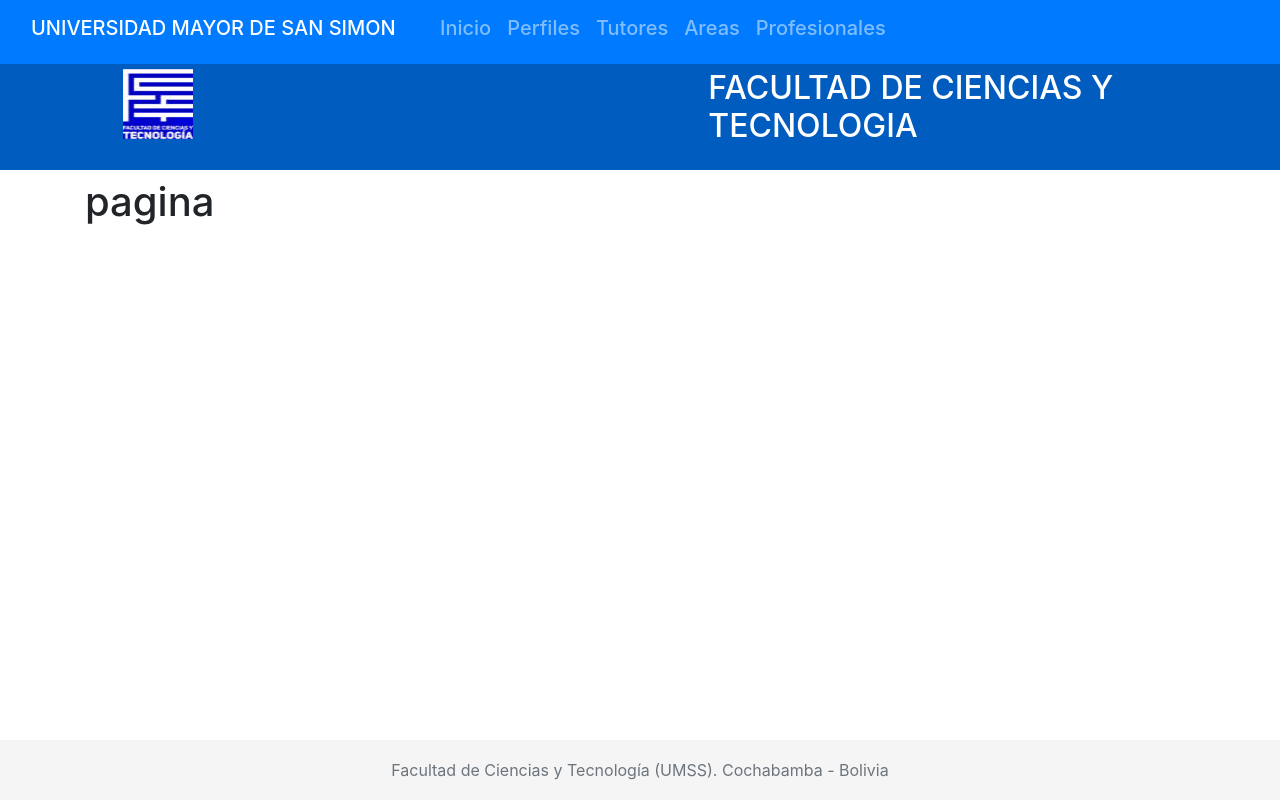
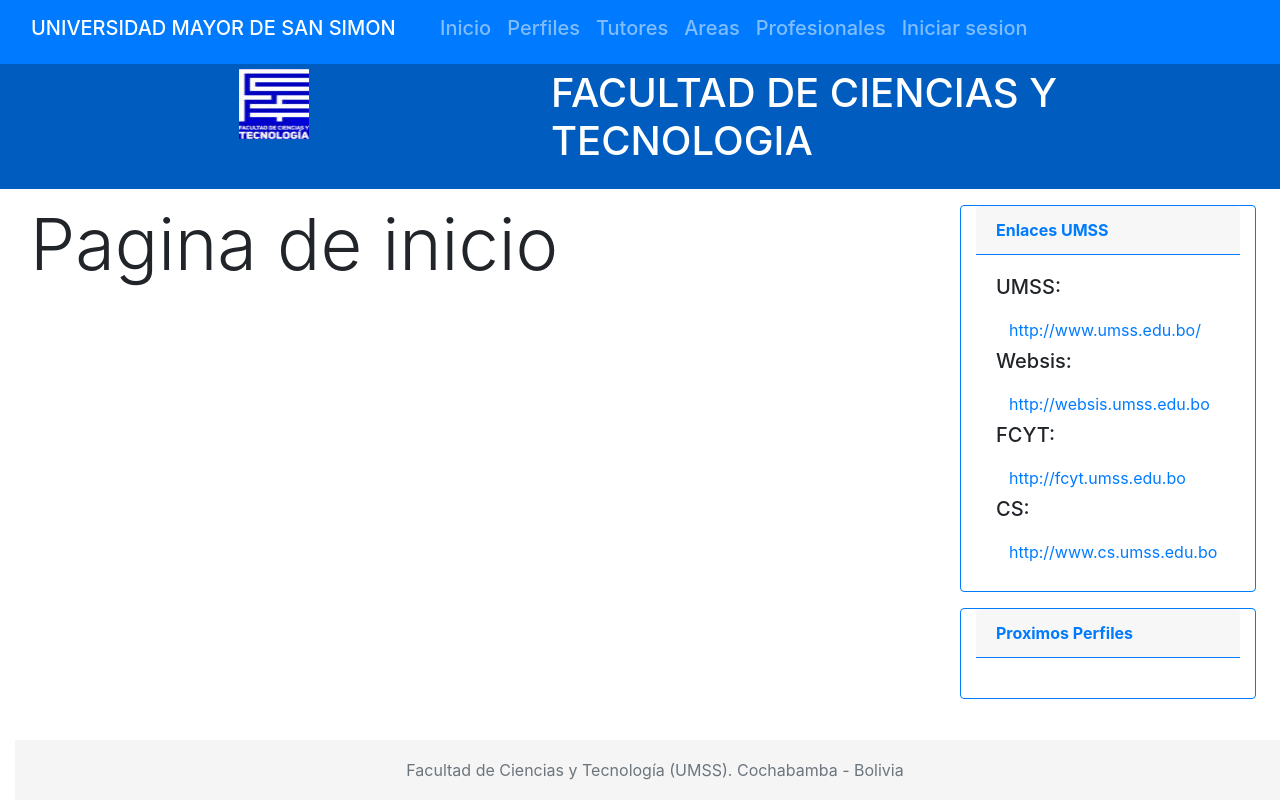
Before and after one commit to drokan02/REGISTRO-DE-PERFILES-DE-PROYECTOS-FINALES-DE-GRADO, a Laravel app: page / in a window 1280 px wide. Run offline with Laravel 8, Linux system fonts and the light colour scheme; settings files or empty folders that the repository lacks are supplied.

Commit message:
personalizando interfaz

```diff
--- a/Perfiles/resources/views/plantilla.blade.php
+++ b/Perfiles/resources/views/plantilla.blade.php
@@ -8,7 +8,7 @@
     <meta name="author" content="">
     <link rel="icon" href={{asset('favicon.ico')}}>
 
-    <title>Sticky Footer Navbar Template for Bootstrap</title>
+    <title>Registro de Perfiles</title>
 
     <!-- Bootstrap core CSS -->
     <link href={{asset('css/bootstrap.min.css')}} rel="stylesheet">
@@ -19,7 +19,7 @@
   </head>
 
   <body>
-
+      <div class="container-fluid">
           <header class="row">
               <div class="col">
                 <nav class="navbar navbar-expand-md navbar-dark fixed-top bg-primary nav-pills text-white">
@@ -29,7 +29,7 @@
                   <div class="collapse navbar-collapse" id="navbarCollapse">
                     <ul class="navbar-nav mr-auto ">
                       <li class="nav-item ">
-                      <a class="nav-link  btn-primary h5" href="{{route('inicio')}}">Inicio</a>
+                        <a class="nav-link btn-primary h5" href="{{route('inicio')}}">Inicio</a>
                       </li>
                       <li class="nav-item ">
                         <a class="nav-link btn-primary h5" href="#">Perfiles</a>
@@ -43,39 +43,70 @@
                       <li class="nav-item">
                         <a class="nav-link btn-primary h5" href="#">Profesionales</a>
                       </li>
+                      <li class="nav-item">
+                        <a class="nav-link btn-primary h5" href="#">Iniciar sesion</a>
+                      </li>
                     </ul>
                   </div>
                 </nav>
               </div>
           </header>
           <titulo class="row text-white p-3 mb-2">
-          <div class="col offset-1">
-            <img class="fondo" src="{{asset('img/fcyt.jpg')}}" width="70" height="70">
+            <div class="col-3 offset-2">
+              <img  src="{{asset('img/fcyt.jpg')}}" width="70" height="70">
             </div>
             <div class="col">
-            <h2>FACULTAD DE CIENCIAS Y TECNOLOGIA</h2>
+              <h1>FACULTAD DE CIENCIAS Y TECNOLOGIA</h1>
             </div>
           </titulo>
 
          <div class="row">
-         <div class="col">
+           <div class="col-9 mt-1 ">
              <main role="main" class="container">
                @yield("contenido")
              </main>
            </div>
+
+           <div class="col-3 mb-3 mt-2 ">
+              <div class="row">
+                <div class="card border-primary col mr-4 mb-3">
+                  <div class="card-header border-primary text-primary font-weight-bold">
+                    Enlaces UMSS
+                  </div>
+                  <div class="card-body">
+                    <h5 class="card-title">UMSS:</h5>
+                    <a href="http://www.umss.edu.bo/" class="btn btn-link">http://www.umss.edu.bo/</a>
+                    <h5 class="card-title">Websis:</h5>
+                    <a href="http://websis.umss.edu.bo" class="btn btn-link">http://websis.umss.edu.bo</a>
+                    <h5 class="card-title">FCYT:</h5>
+                    <a href="http://fcyt.umss.edu.bo" class="btn btn-link">http://fcyt.umss.edu.bo</a>
+                    <h5 class="card-title">CS:</h5>
+                    <a href="http://www.cs.umss.edu.bo" class="btn btn-link">http://www.cs.umss.edu.bo</a>
+
+                  </div>
+                </div>
+              </div>
+               <div class="row">
+                   <div class="card border-primary col mr-4">
+                     <div class="card-header border-primary text-primary font-weight-bold">
+                       Proximos Perfiles
+                     </div>
+                     <div class="card-body">
+
+                     </div>
+                   </div>
+               </div>
+           </div>
          </div>
 
          <footer class="footer">
-          <div class="container">
               <div class="row justify-content-center">
                    <span class="text-muted">Facultad de Ciencias y Tecnología (UMSS). Cochabamba - Bolivia</span>
               </div>
-          </div>
          </footer>
 
-        <!-- Bootstrap core JavaScript
-        ================================================== -->
-        <!-- Placed at the end of the document so the pages load faster -->
-
+      </div>
+      <script src={{asset('js/jquery-3.3.1.min.js')}}></script>
+      <script src={{asset('js/bootstrap.min.js')}}></script>
   </body>
 </html>
--- a/Perfiles/resources/views/welcome.blade.php
+++ b/Perfiles/resources/views/welcome.blade.php
@@ -1,4 +1,4 @@
 @extends('plantilla')
 @section('contenido')
-    <h1>pagina </h1>
+    <h1 class="display-3">Pagina de inicio</h1>
 @endsection
```
Lines whose indentation alone changed are shown as unchanged.
